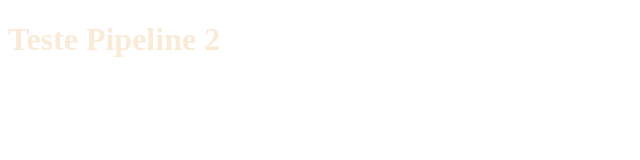
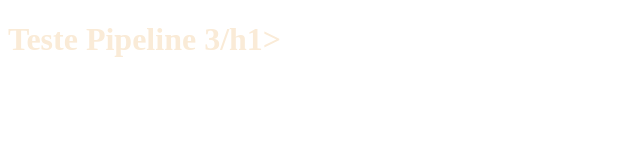
Before and after one commit to saymonrasador/pipeline, a plain HTML site: page index.html in a window 1280 px wide. Shown: the full height of the page, 0-640 px from the left. Drawn offline with Linux system fonts and the light colour scheme.

Commit message:
teste azure 2

```diff
--- a/index.html
+++ b/index.html
@@ -6,6 +6,6 @@
     <title>Document</title>
 </head>
 <body style="color: antiquewhite;">
-    <h1>Teste Pipeline 2</h1>
+    <h1>Teste Pipeline 3/h1>
 </body>
 </html>
```
